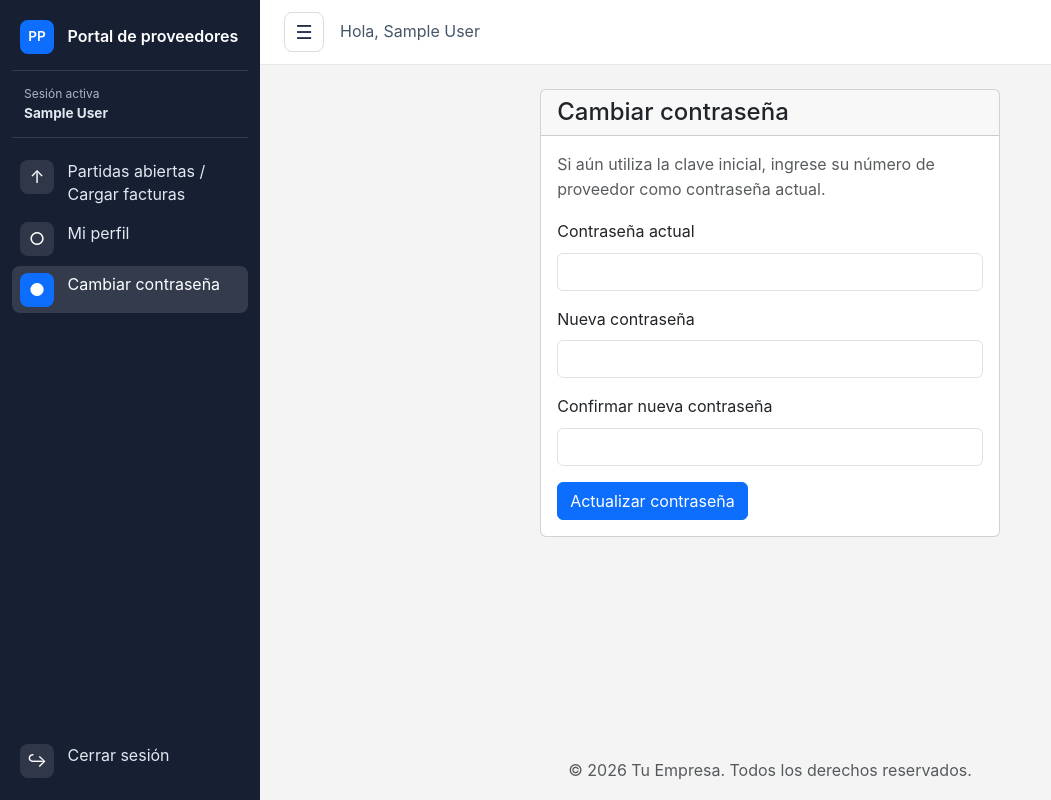
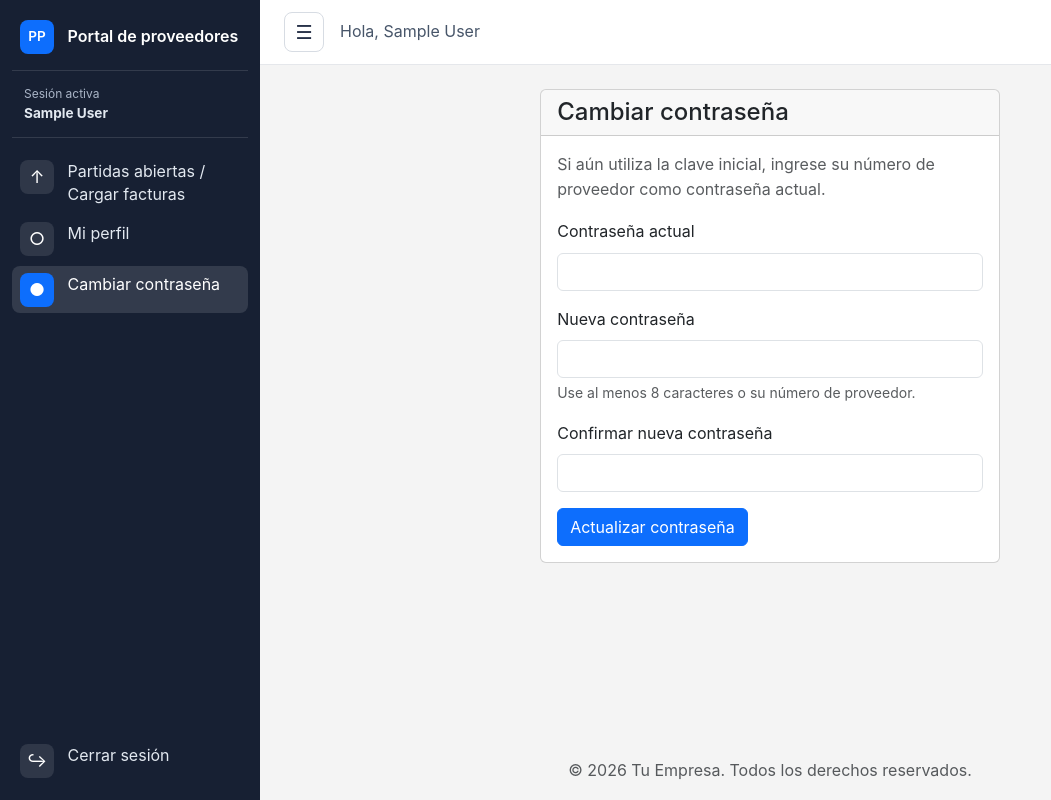
Before and after one commit to Janrrox418/SistemaFacturacion, a PHP site: page /public/cambiar_clave.php in a window 1280 px wide. Shown: the whole page, without its empty margins (0-1051 px from the left). Run offline with PHP 8.4, Linux system fonts and the light colour scheme; the visitor is signed in with stand-in values (Sample User, id 1).

Commit message:
Allow supplier ID password and hide profile warning
Co-authored-by: Copilot <223556219+Copilot@users.noreply.github.com>

```diff
--- a/public/cambiar_clave.php
+++ b/public/cambiar_clave.php
@@ -20,6 +20,19 @@ if ($_SERVER['REQUEST_METHOD'] === 'POST') {
     $clave_actual = $_POST['clave_actual'] ?? '';
     $clave_nueva = $_POST['clave_nueva'] ?? '';
     $confirmar_clave = $_POST['confirmar_clave'] ?? '';
+    $supplierId = is_string($_SESSION['proveedor_sap_id'] ?? null)
+        ? $_SESSION['proveedor_sap_id']
+        : '';
+    $supplierIdWithoutLeadingZeros = ltrim($supplierId, '0');
+    if ($supplierIdWithoutLeadingZeros === '') {
+        $supplierIdWithoutLeadingZeros = $supplierId;
+    }
+    $isSupplierNumberPassword = $supplierId !== ''
+        && in_array(
+            $clave_nueva,
+            array_unique([$supplierId, $supplierIdWithoutLeadingZeros]),
+            true
+        );
 
     if (!is_string($csrf_token) || !hash_equals($_SESSION['csrf_token'], $csrf_token)) {
         $error = 'La solicitud expiró. Recargue la página e inténtelo nuevamente.';
@@ -27,8 +40,8 @@ if ($_SERVER['REQUEST_METHOD'] === 'POST') {
         $error = 'Los datos enviados no son válidos.';
     } elseif ($clave_actual === '' || $clave_nueva === '' || $confirmar_clave === '') {
         $error = 'Complete todos los campos de contraseña.';
-    } elseif (strlen($clave_nueva) < 8) {
-        $error = 'La nueva contraseña debe tener al menos 8 caracteres.';
+    } elseif (strlen($clave_nueva) < 8 && !$isSupplierNumberPassword) {
+        $error = 'Use una contraseña de al menos 8 caracteres o su número de proveedor.';
     } elseif (!hash_equals($clave_nueva, $confirmar_clave)) {
         $error = 'La confirmación no coincide con la nueva contraseña.';
     } else {
@@ -49,15 +62,7 @@ if ($_SERVER['REQUEST_METHOD'] === 'POST') {
                         ? password_verify($clave_actual, $stored_password)
                         : hash_equals($stored_password, $clave_actual));
 
-                $supplierId = is_string($_SESSION['proveedor_sap_id'] ?? null)
-                    ? $_SESSION['proveedor_sap_id']
-                    : '';
                 if (!$current_password_valid && $supplierId !== '') {
-                    $supplierIdWithoutLeadingZeros = ltrim($supplierId, '0');
-                    if ($supplierIdWithoutLeadingZeros === '') {
-                        $supplierIdWithoutLeadingZeros = $supplierId;
-                    }
-
                     $initialPasswords = array_unique([
                         $supplierId,
                         $supplierIdWithoutLeadingZeros,
@@ -126,11 +131,12 @@ require_once '../templates/header.php';
                     </div>
                     <div class="mb-3">
                         <label for="clave_nueva" class="form-label">Nueva contraseña</label>
-                        <input type="password" class="form-control" id="clave_nueva" name="clave_nueva" minlength="8" autocomplete="new-password" required>
+                        <input type="password" class="form-control" id="clave_nueva" name="clave_nueva" autocomplete="new-password" required>
+                        <div class="form-text">Use al menos 8 caracteres o su número de proveedor.</div>
                     </div>
                     <div class="mb-3">
                         <label for="confirmar_clave" class="form-label">Confirmar nueva contraseña</label>
-                        <input type="password" class="form-control" id="confirmar_clave" name="confirmar_clave" minlength="8" autocomplete="new-password" required>
+                        <input type="password" class="form-control" id="confirmar_clave" name="confirmar_clave" autocomplete="new-password" required>
                     </div>
                     <button type="submit" class="btn btn-primary">Actualizar contraseña</button>
                 </form>
```
Also changed, not shown: public/perfil_proveedor.php (+0 -9 lines), README.md.
